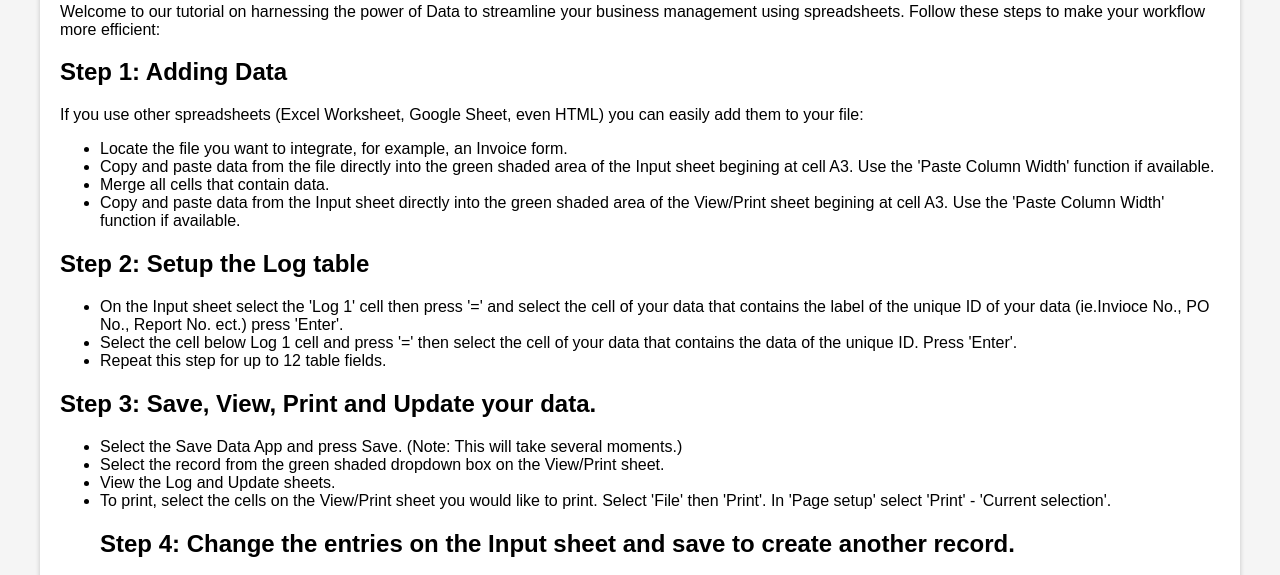
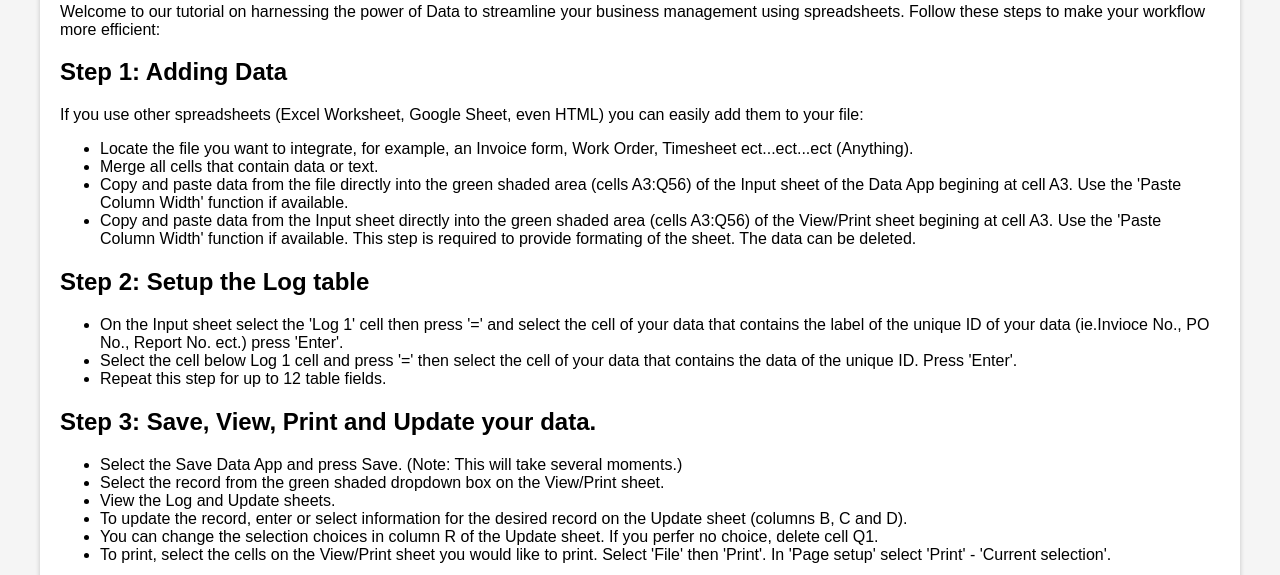
Before and after one commit to dnorthway/dnorthway.github.io, a plain HTML site: page help.html in a window 1280 px wide. Shown: the part 1247-1822 px from the top of the page. Drawn offline with Linux system fonts and the light colour scheme.

Commit message:
Update help.html

```diff
--- a/help.html
+++ b/help.html
@@ -264,10 +264,10 @@
                         <p>If you use other spreadsheets (Excel Worksheet, Google Sheet, even HTML) you can easily add them to your file:</p>
 
                         <ul>
-                            <li>Locate the file you want to integrate, for example, an Invoice form.</li>
-                            <li>Copy and paste data from the file directly into the green shaded area of the Input sheet begining at cell A3. Use the 'Paste Column Width' function if available.</li>
-                            <li>Merge all cells that contain data.</li>
-                            <li>Copy and paste data from the Input sheet directly into the green shaded area of the View/Print sheet begining at cell A3. Use the 'Paste Column Width' function if available.</li>
+                            <li>Locate the file you want to integrate, for example, an Invoice form, Work Order, Timesheet ect...ect...ect (Anything).</li>
+                            <li>Merge all cells that contain data or text.</li>
+                            <li>Copy and paste data from the file directly into the green shaded area (cells A3:Q56) of the Input sheet of the Data App begining at cell A3. Use the 'Paste Column Width' function if available.</li>
+                            <li>Copy and paste data from the Input sheet directly into the green shaded area (cells A3:Q56) of the View/Print sheet begining at cell A3. Use the 'Paste Column Width' function if available. This step is required to provide formating of the sheet. The data can be deleted.</li>
 
                         </ul>
 
@@ -286,6 +286,8 @@
                             <li>Select the Save Data App and press Save. (Note: This will take several moments.)</li>
                             <li>Select the record from the green shaded dropdown box on the View/Print sheet.</li>
                             <li>View the Log and Update sheets. </li>
+                            <li>To update the record, enter or select information for the desired record on the Update sheet (columns B, C and D). </li>
+                            <li>You can change the selection choices in column R of the Update sheet. If you perfer no choice, delete cell Q1. </li>
                             <li>To print, select the cells on the View/Print sheet you would like to print. Select 'File' then 'Print'. In 'Page setup' select 'Print' - 'Current selection'.</li>
 
                     <h2>Step 4: Change the entries on the Input sheet and save to create another record. </h2>
```
